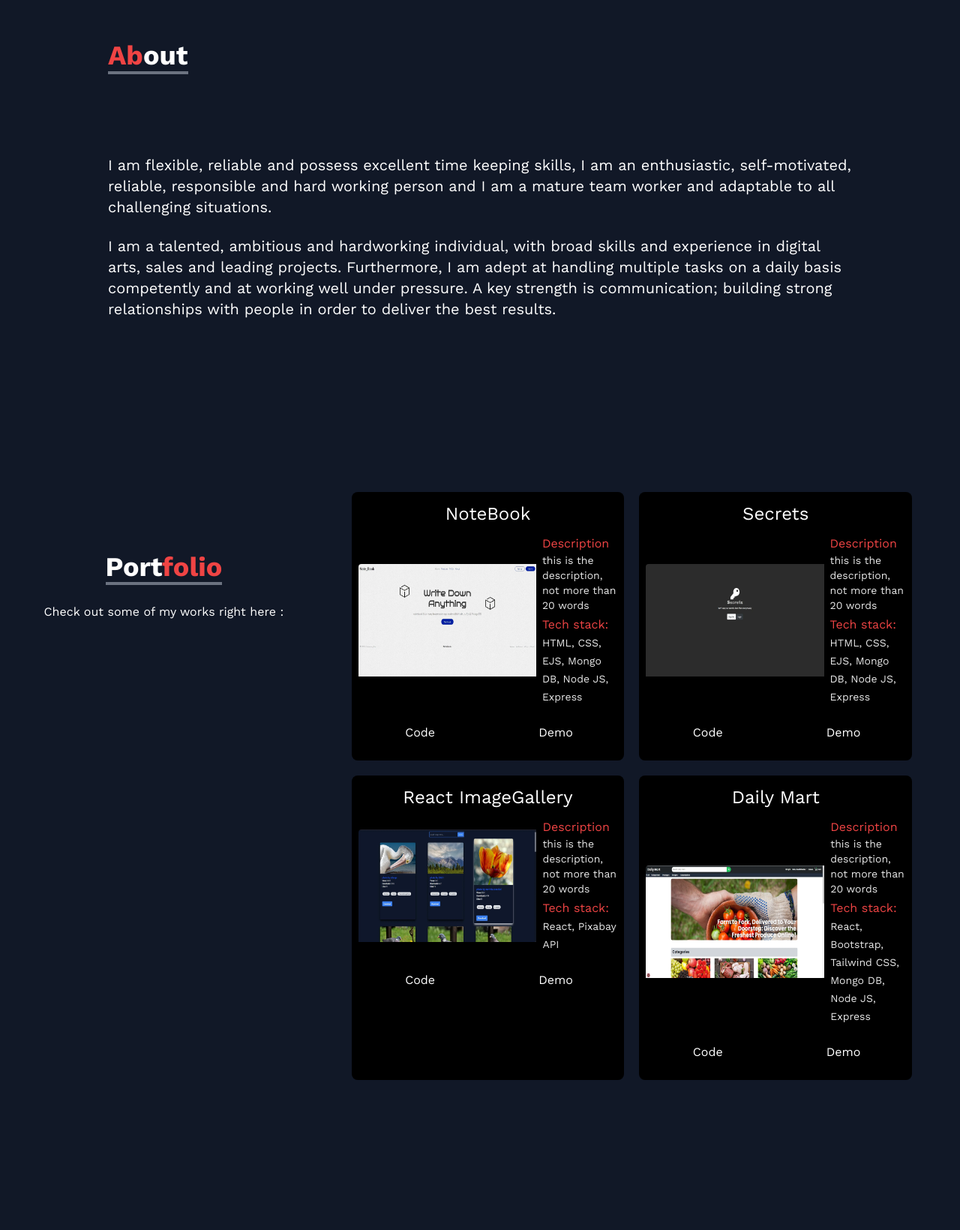
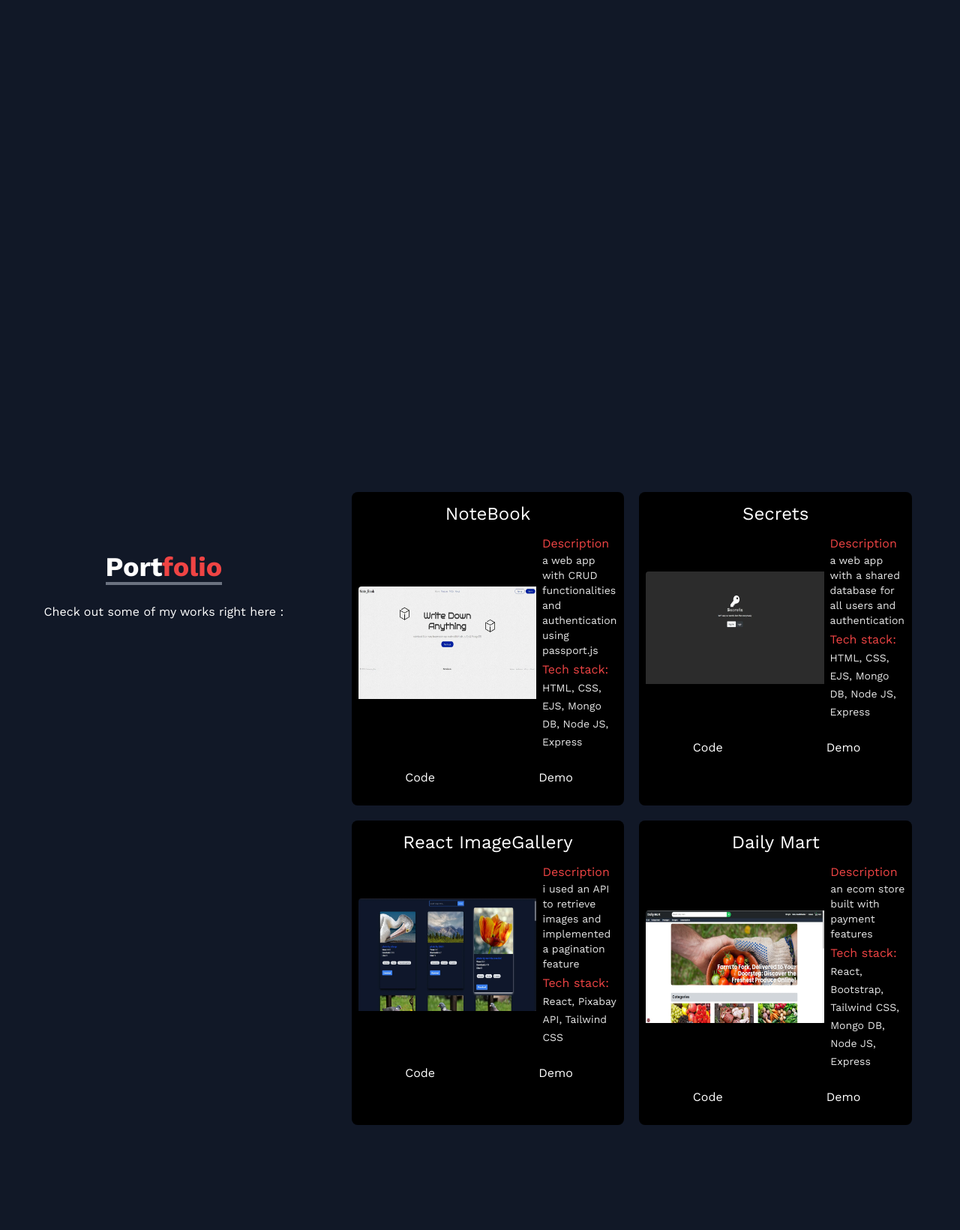
Before and after one commit to NwobiaDavid/portfolio, a React (Create React App) app: page / in a window 1280 px wide. Shown: the part 880-2520 px from the top of the page at 75% size. Built offline with nearby package versions, Linux system fonts and the light colour scheme.

Commit message:
updated the projects description

```diff
--- a/package.json
+++ b/package.json
@@ -6,6 +6,8 @@
     "@testing-library/jest-dom": "^5.16.5",
     "@testing-library/react": "^13.3.0",
     "@testing-library/user-event": "^13.5.0",
+    "aos": "^3.0.0-beta.6",
+    "framer-motion": "^10.16.4",
     "react": "^18.0.0",
     "react-dom": "^18.2.0",
     "react-icons": "^4.4.0",
--- a/src/App.js
+++ b/src/App.js
@@ -9,7 +9,16 @@ import Experience from './components/Experience';
 import './App.css';
 import Footer from './components/Footer';
 
+import AOS from 'aos';
+import 'aos/dist/aos.css';
+
 function App() {
+
+  useEffect(() => {
+    AOS.init();
+  }, [])
+
+
   // State for loading status
   const [isLoading, setIsLoading] = useState(true);
 
--- a/src/components/About.jsx
+++ b/src/components/About.jsx
@@ -1,14 +1,15 @@
 import React from "react";
+import {motion} from 'framer-motion'
 
 const About = () => {
     return (
         <div name='about' className="w-full md:h-[720px] lg:mb-20 bg-gray-900 text-white  lg:first-letter:mb-[300px] ">
-            <div className="max-w-screen-lg p-4 mx-auto flex flex-col justify-center w-full h-full text-center lg:text-left">
+            <motion.div data-aos="fade-up" className="max-w-screen-lg p-4 mx-auto flex flex-col justify-center w-full h-full text-center lg:text-left">
                 <div className="pb-8 mt-20 ">
                     <p className="text-4xl font-bold inline border-b-4 border-gray-500"><span className=" text-red-500">Ab</span>out</p>
                 </div>
 
-                <p className="text-xl md:mt-20">
+                <p  className="text-xl md:mt-20">
                 I am flexible, reliable and possess excellent time keeping skills,
                 I am an enthusiastic, self-motivated, reliable, responsible
                  and hard working person and I am a mature team worker
@@ -24,7 +25,7 @@ Furthermore, I am adept at handling multiple tasks on a daily basis competently
 
 A key strength is communication; building strong relationships with people in order to deliver the best results.
                 </p>
-            </div>
+            </motion.div>
         </div>
      );
 }
--- a/src/components/Home.jsx
+++ b/src/components/Home.jsx
@@ -2,55 +2,12 @@ import React, { useState, useEffect } from "react";
 import ProfilePic from "../assets/profilepic.webp";
 import { MdOutlineKeyboardArrowRight } from "react-icons/md";
 import { Link } from "react-scroll";
+import {motion} from 'framer-motion'
 
 const Home = () => {
-
-  // const typedTexts = [
-  //   " front-end developer",
-  //   " back-end developer",
-  //   " full-stack developer",
-  //   " writer",
-  //   " digital artist",
-  // ];
-
-  // const [textIndex, setTextIndex] = useState(0);
-  // const [currentText, setCurrentText] = useState("");
-  // const [typing, setTyping] = useState(true);
-  // const [charIndex, setCharIndex] = useState(0);
-
-  // useEffect(() => {
-  //   const interval = setInterval(() => {
-  //     if (typing) {
-  //       if (charIndex < typedTexts[textIndex].length) {
-  //         setCurrentText((prevText) => prevText + typedTexts[textIndex][charIndex]);
-  //         setCharIndex((prevIndex) => prevIndex + 1);
-  //       } else {
-  //         setTimeout(() => {
-  //           setTyping(false);
-  //           setTimeout(() => {
-  //             setCurrentText("");
-  //             setCharIndex(0);
-  //             setTyping(true);
-  //             setTextIndex((prevIndex) => (prevIndex + 1) % typedTexts.length);
-  //           }, 2000); // Pause for 2 seconds before typing next text
-  //         }, 2000); // Pause for 2 seconds before backspacing
-  //       }
-  //     } else {
-  //       if (charIndex > 0) {
-  //         setCurrentText((prevText) => prevText.slice(0, -1));
-  //         setCharIndex((prevIndex) => prevIndex - 1);
-  //       } else {
-  //         setTyping(true);
-  //       }
-  //     }
-  //   }, 100); // Type a new character every 100 milliseconds
-
-  //   return () => clearInterval(interval);
-  // }, [typing, charIndex, textIndex]);
-
   return (
     <div name="home" className="h-[720px] w-full mt-10 lg:mt-0 bg-slate-900 ">
-      <div className="max-w-screen-lg mx-auto flex flex-col items-center justify-center h-full px-4 lg:flex-row">
+      <motion.div initial={{opacity: 0, y: '-10vh'}} animate={{opacity: 1, y: 0}} transition={{duration: 0.3,staggerChildren: 0.4}} className="max-w-screen-lg mx-auto flex flex-col items-center justify-center h-full px-4 lg:flex-row">
 
       <div className="md:mr-5">
           <img
@@ -60,7 +17,7 @@ const Home = () => {
           />
         </div>
 
-        <div className="flex flex-col lg:w-[80%] justify-center h-full lg:items-start items-center">
+        <motion.div  className="flex flex-col lg:w-[80%] justify-center h-full lg:items-start items-center">
           <h2 className="text-4xl h-[20%] lg:text-left text-center lg:text-7xl font-bold text-white">
             <span>Full-Stack Engineer</span>
           </h2>
@@ -83,9 +40,9 @@ const Home = () => {
             </Link>
           </div>
 
-        </div>
+        </motion.div>
 
-      </div>
+      </motion.div>
     </div>
   );
 };
--- a/src/components/Portfolio.jsx
+++ b/src/components/Portfolio.jsx
@@ -5,7 +5,7 @@ import Secrets from '../assets/portfolio/Secrets.webp';
 import ReactNat from '../assets/portfolio/react-native.webp';
 import DailyMart from '../assets/portfolio/daily-mart.webp';
 
-const PortfolioItem = ({ id, src, link, code, name, stack }) => {
+const PortfolioItem = ({ id, src, link, code, name, stack, desc }) => {
   const [hover, setHover] = useState(false);
 
   const hoverEffect = () => {
@@ -36,7 +36,7 @@ const PortfolioItem = ({ id, src, link, code, name, stack }) => {
           <div className="md:w-[40%] bg-black pt-2 md:pt-0 md:pl-2">
             <div className='mb-1'>
               <h3 className='text-red-500 '>Description</h3>
-              <p className="text-sm opacity-90" >this is the description, not more than 20 words</p>
+              <p className="text-sm opacity-90" >{desc}</p>
             </div>
             <span className='text-red-500 '>Tech stack: <span className="text-sm text-white opacity-90">{stack}</span></span>
           </div>
@@ -99,7 +99,8 @@ const Portfolio = () => {
       name: 'React ImageGallery',
       link: 'https://aesthetic-boba-50acb6.netlify.app/',
       code: 'https://github.com/NwobiaDavid/image-gallery',
-      stack: 'React, Pixabay API',
+      stack: 'React, Pixabay API, Tailwind CSS',
+      desc: 'i used an API to retrieve images and implemented a pagination feature'
     },
     {
       id: 4,
@@ -108,6 +109,7 @@ const Portfolio = () => {
       link: 'https://github.com/NwobiaDavid/DailyMart',
       code: 'https://github.com/NwobiaDavid/DailyMart',
       stack: 'React, Bootstrap, Tailwind CSS, Mongo DB, Node JS, Express',
+      desc: 'an ecom store built with payment features '
     },
   ];
 
@@ -125,12 +127,13 @@ const Portfolio = () => {
         </div>
 
         <div className="grid w-full sm:grid-cols-2 md:grid-cols-2 gap-5 md:px-12 sm:px-0">
-          {portfolios.map(({ id, src, link, code, name, stack }) => (
+          {portfolios.map(({ id, src, link, code, name, stack , desc}) => (
             <PortfolioItem
               key={id}
               name={name}
               id={id}
               stack={stack}
+              desc={desc}
               src={src}
               link={link}
               code={code}
```
Also changed, not shown: 1 other file (tests, documents, lock files or other folders).
